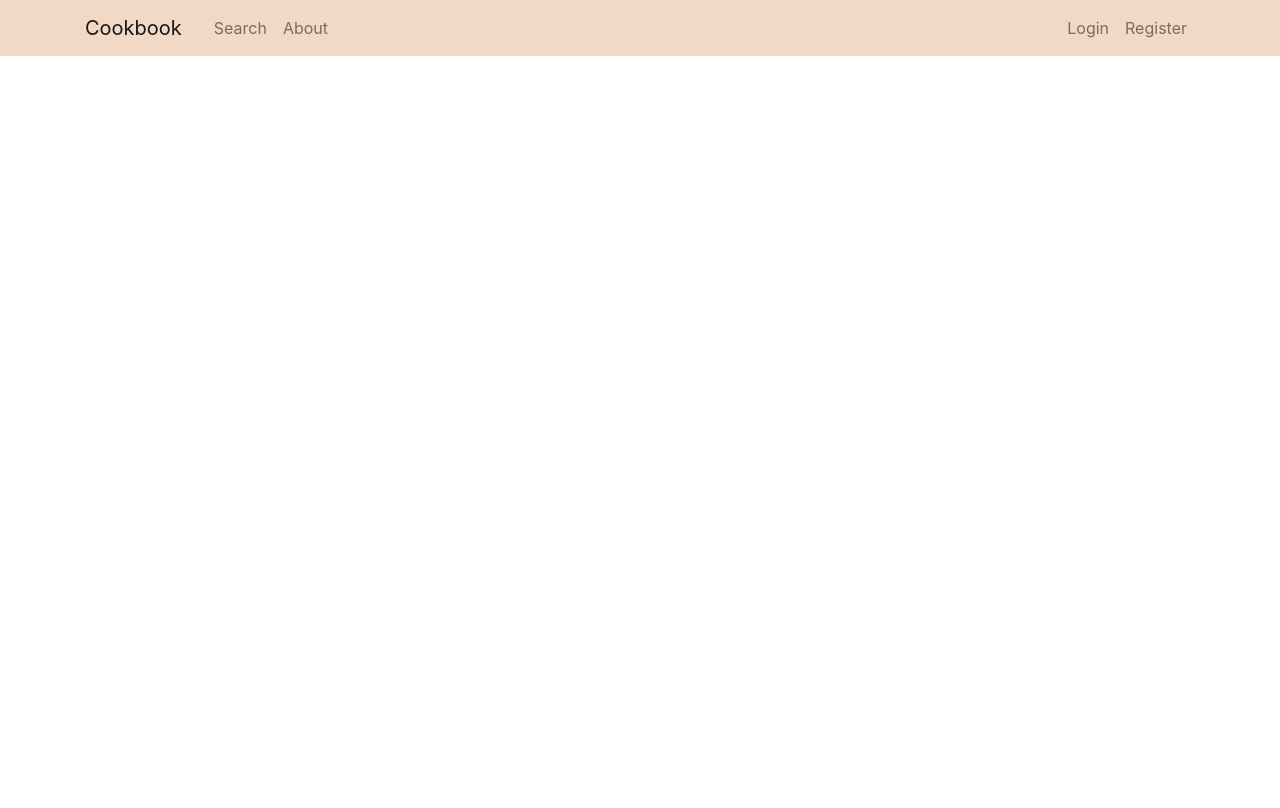
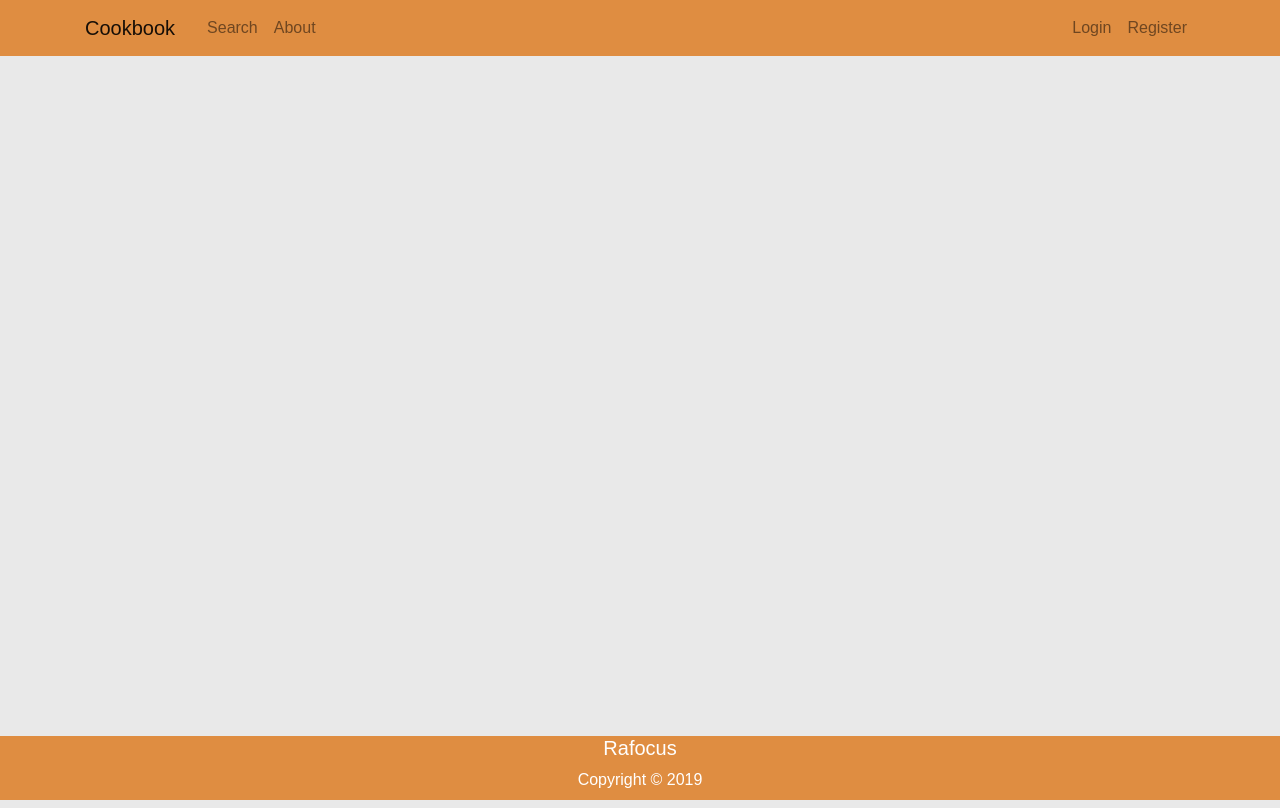
Before and after one commit to Code-Institute-Submissions/rafocus-milestone-project-3, a Flask app: page / in a window 1280 px wide. Before the commit the page ends 56 px from the top, so only its background shows below. Run offline with Flask 2, Linux system fonts and the light colour scheme; data that the repository does not hold is empty; some libraries are stand-ins or nearby versions.

Commit message:
home page style, add cards

```diff
--- a/cookbook/static/css/style.css
+++ b/cookbook/static/css/style.css
@@ -1,3 +1,13 @@
+body {
+    font-family: sans-serif;
+    font-weight: 300;
+    background-color: rgb(233, 233, 233);
+}
+
+.navbar {
+    background-color: #df8d41;
+}
+
 .card {
     display:inline-block;
     width: 18rem;
@@ -6,3 +16,21 @@
     background-color: rgb(252, 247, 240);
     padding: 1rem;
 }
+
+#page-container {
+    position: relative;
+    min-height: 100vh;
+}
+
+#content-wrap {
+    padding-bottom: 6rem;
+}
+
+#footer {
+    position: absolute;
+    bottom: 0;
+    width: 100%;
+    height: 4rem;
+    color: white;
+    background-color: #df8d41;
+  }
--- a/cookbook/templates/home.html
+++ b/cookbook/templates/home.html
@@ -1,17 +1,30 @@
 {% extends "main.html" %}
 {% block content %}
+<div class="row mt-4">
+
     {% for recipe in recipes.items %}
-        <div class="media m-4">
-            <img src="{{ recipe.picture | default('https://dummyimage.com/300') }}" class="mr-3" alt="..." height="200">
-            <div class="media-body">
-              <a class="text-muted"href="{{ url_for('user_recipes', username=recipe.author.username ) }}">view all recipes by {{ recipe.author.username }}</a>
-              <p class="text-muted">{{ recipe.date.strftime('%d-%m-%y') }}</p>
-              <h5 class="mt-0">{{ recipe.title }}</h5>
-              {{ recipe.description }}
+    <div class="col-4 p-2">
+        <div class="card" style="width: 18rem;">
+            <img class="card-img-top" src="{{ recipe.picture | default('https://dummyimage.com/300') }}" alt="...">
+            <div class="card-body">
+                <h5 class="card-title font-weight-bold">{{ recipe.title }}</h5>
+                <p class="card-text">{{ recipe.description[:60] }}</p>
+                <p>...</p>
+                <a href="{{ url_for('recipe', recipe_id=recipe.id) }}" class="btn btn-primary">View</a>
             </div>
-            <a href="{{ url_for('recipe', recipe_id=recipe.id) }}" class="btn btn-outline-secondary m-4">Details</a>
         </div>
+
+        {% if loop.index %3 == 0%}
+    </div>
+</div>
+<div class="row">
+    {% else %}
+</div>
+{% endif %}
 {% endfor %}
+</div>
+
+
 <div class="mt-4">
     {% for page_nbr in recipes.iter_pages(left_edge=1, right_edge=1, left_current=1, right_current=1) %}
     {% if page_nbr %}
--- a/cookbook/templates/main.html
+++ b/cookbook/templates/main.html
@@ -12,7 +12,9 @@
 </head>
 
 <body>
-    <nav class="navbar navbar-expand-lg navbar-light" style="background-color: #f1d9c6;">
+    <div id="page-container">
+        <div id="content-wrap">
+            <nav class="navbar navbar-expand-lg navbar-light" style="">
                 <div class="container">
                     <a class="navbar-brand mr-4" href="{{ url_for('home') }}">Cookbook</a>
                     <button class="navbar-toggler" type="button" data-toggle="collapse" data-target="#navbarToggle"
@@ -29,7 +31,8 @@
                             {% if current_user.is_authenticated %}
                             <a class="nav-item nav-link" href="{{ url_for('logout') }}">Logout</a>
                             <a class="nav-item nav-link" href="{{ url_for('new_recipe') }}">New Recipe</a>
-                        <a class="nav-item nav-link" href="{{ url_for('myaccount') }}">My Account ( {{ current_user.username }} )</a>
+                            <a class="nav-item nav-link" href="{{ url_for('myaccount') }}">My Account (
+                                {{ current_user.username }} )</a>
                             {% else %}
                             <a class="nav-item nav-link" href="{{ url_for('login') }}">Login</a>
                             <a class="nav-item nav-link" href="{{ url_for('register') }}">Register</a>
@@ -49,11 +52,21 @@
                         {% endfor %}
                         {% endif %}
                         {% endwith %}
-                {% block content %}{% endblock %}
                     </div>
                 </div>
+                {% block content %}{% endblock %}
+
             </main>
-
+        </div>
+        <footer id="footer">
+            <div class="row justify-content-center ">
+                <div class="col-12 text-center">
+                    <h5>Rafocus</h5>
+                    <p>Copyright &copy; 2019</p>
+                </div>
+            </div>
+        </footer>
+    </div>
 
     <script src="https://code.jquery.com/jquery-3.3.1.slim.min.js"
         integrity="sha384-q8i/X+965DzO0rT7abK41JStQIAqVgRVzpbzo5smXKp4YfRvH+8abtTE1Pi6jizo"
```
Lines whose indentation alone changed are shown as unchanged.
